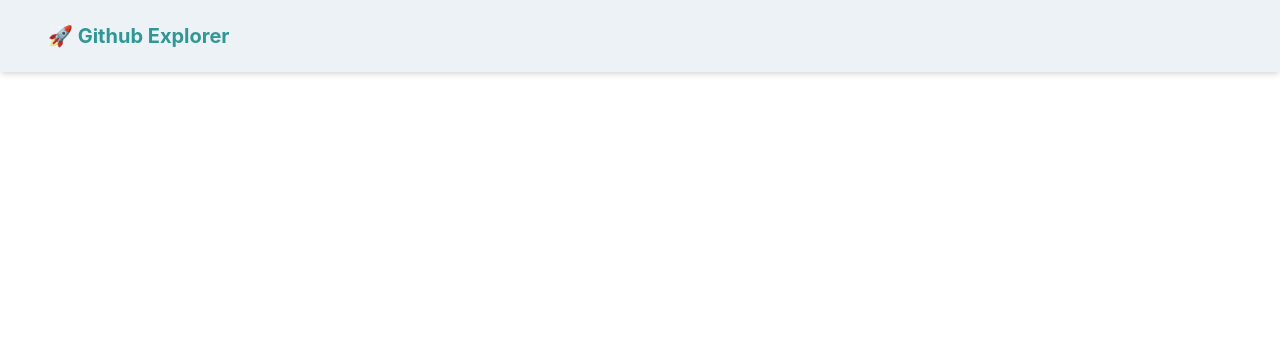
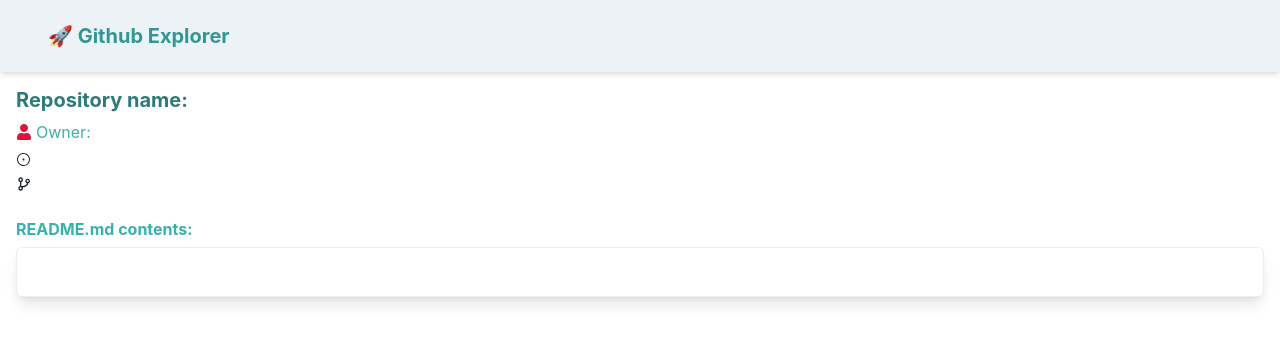
Before and after one commit to sarojadhikari076/github-explorer, a React (Create React App) app in the folder github-explorer-client/: page /repos/1/1 in a window 1280 px wide. Before the commit this address had no page. Shown: the top 342 px of the page. Built offline with nearby package versions, Linux system fonts and the light colour scheme; no server answers.

Commit message:
Slice and integrate github repo details page

```diff
--- a/github-explorer-client/package.json
+++ b/github-explorer-client/package.json
@@ -13,6 +13,7 @@
     "react": "^18.2.0",
     "react-dom": "^18.2.0",
     "react-icons": "^4.7.1",
+    "react-markdown": "^8.0.4",
     "react-router-dom": "^6.4.5",
     "react-scripts": "5.0.1",
     "web-vitals": "^2.1.4"
--- a/github-explorer-client/src/App.js
+++ b/github-explorer-client/src/App.js
@@ -11,7 +11,7 @@ function App() {
         <Navbar />
         <Routes>
           <Route exact path="/" element={<GithubRepos />} />
-          <Route path="/:repoId" element={<RepoDetail />} />
+          <Route path="/repos/:ownerName/:repoName" element={<RepoDetail />} />
         </Routes>
       </Router>
     </Box>
--- a/github-explorer-client/src/components/common/GithubRepoCard.jsx
+++ b/github-explorer-client/src/components/common/GithubRepoCard.jsx
@@ -39,7 +39,8 @@ export default function GithubRepoCard({
       >
         <Stack isInline align="center" spacing={2}>
           <Avatar name={author} src={avatarUrl} />
-          <Link to={`/${name}`}>
+          <Box>
+            <Link to={`/repos/${author}/${name}`}>
               <Heading
                 as="span"
                 size="md"
@@ -51,10 +52,11 @@ export default function GithubRepoCard({
                 {name}
               </Heading>
             </Link>
+          </Box>
         </Stack>
-        <Flex gap={1} align="center">
-          <Icon as={FaUser} size="12px" color="crimson" />
-          <Heading as="h3" size="sm">
+        <Flex gap={1} align="center" mt={2}>
+          <Icon as={FaUser} size="8px" color="crimson" />
+          <Heading as="h3" size="xs">
             {author}
           </Heading>
         </Flex>
--- a/github-explorer-client/src/components/common/Loading.jsx
+++ b/github-explorer-client/src/components/common/Loading.jsx
@@ -3,7 +3,7 @@ import React from 'react'
 
 function Loading() {
   return (
-    <Flex align="center" justify="center" minH="80vh">
+    <Flex align="center" justify="center" minH="70vh">
       <Spinner size="xl" thickness="5px" color="teal.500" />
     </Flex>
   )
--- a/github-explorer-client/src/components/common/Pagination.jsx
+++ b/github-explorer-client/src/components/common/Pagination.jsx
@@ -20,6 +20,7 @@ export default function Pagination({ setPage, isLoading, page, totalRepos }) {
         isRound
         disabled={page === 1 || isLoading}
         onClick={() => setPage((prev) => prev - 1)}
+        colorScheme="blackAlpha"
       />
       <Heading size="xs">
         Page {page} of {totalRepos}
@@ -30,6 +31,7 @@ export default function Pagination({ setPage, isLoading, page, totalRepos }) {
         isRound
         onClick={() => setPage((prev) => prev + 1)}
         disabled={isLoading}
+        colorScheme="blackAlpha"
       />
     </Flex>
   )
--- /dev/null
+++ b/github-explorer-client/src/components/common/Sort.jsx
@@ -0,0 +1,28 @@
+import {
+  IconButton,
+  Menu,
+  MenuButton,
+  MenuItem,
+  MenuList
+} from '@chakra-ui/react'
+import React from 'react'
+import { AiOutlineSortAscending } from 'react-icons/ai'
+
+function Sort() {
+  return (
+    <Menu>
+      <MenuButton as={IconButton} icon={<AiOutlineSortAscending />}>
+        Sort By
+      </MenuButton>
+      <MenuList>
+        <MenuItem>Download</MenuItem>
+        <MenuItem>Create a Copy</MenuItem>
+        <MenuItem>Mark as Draft</MenuItem>
+        <MenuItem>Delete</MenuItem>
+        <MenuItem>Attend a Workshop</MenuItem>
+      </MenuList>
+    </Menu>
+  )
+}
+
+export default Sort
--- a/github-explorer-client/src/pages/GithubRepos.jsx
+++ b/github-explorer-client/src/pages/GithubRepos.jsx
@@ -1,15 +1,16 @@
 import React, { useEffect, useState } from 'react'
-import { Box, Container } from '@chakra-ui/react'
+import { Box, Container, Flex } from '@chakra-ui/react'
 import GithubRepoCard from '../components/common/GithubRepoCard'
 import Search from '../components/common/Search'
 import Pagination from '../components/common/Pagination'
 import Loading from '../components/common/Loading'
+import Sort from '../components/common/Sort'
 
 const PER_PAGE = 9
 
 export default function GithubRepos() {
   const [repos, setRepos] = useState([])
-  const [totalRepos, setTotalRepos] = useState(0)
+  const [totalRepos, setTotalRepos] = useState('--')
   const [page, setPage] = useState(1)
   const [isLoading, setIsLoading] = useState(false)
 
@@ -54,7 +55,10 @@ export default function GithubRepos() {
   return (
     <>
       <Container maxW="7xl" py={4} minH="85vh">
-        <Search />
+        <Flex gap={4}>
+          <Search />
+          <Sort />
+        </Flex>
         {isLoading ? (
           <Loading />
         ) : (
--- a/github-explorer-client/src/pages/RepoDetail.jsx
+++ b/github-explorer-client/src/pages/RepoDetail.jsx
@@ -1,31 +1,51 @@
-import { Container, Heading, Link, Text } from '@chakra-ui/react'
+import {
+  Card,
+  Container,
+  Flex,
+  Heading,
+  Icon,
+  Link,
+  Text
+} from '@chakra-ui/react'
+import axios from 'axios'
+import ReactMarkdown from 'react-markdown'
 import React, { useEffect, useState } from 'react'
 import { useParams } from 'react-router-dom'
+import { BiGitBranch } from 'react-icons/bi'
+import { VscIssues } from 'react-icons/vsc'
+import { FaUser } from 'react-icons/fa'
+import Loading from '../components/common/Loading'
 
 const baseUrl = 'https://api.github.com/repos'
 
 export default function RepoDetail() {
-  const { username, repoName } = useParams()
+  const { ownerName, repoName } = useParams()
   const [isLoading, setIsLoading] = useState(false)
   const [repoInfo, setRepoInfo] = useState({})
-  const repoUrl = `${baseUrl}/${username}/${repoName}`
+  const repoUrl = `${baseUrl}/${ownerName}/${repoName}`
+  const readmeUrl = `${baseUrl}/${ownerName}/${repoName}/readme`
+
+  console.log({ ownerName, repoName })
 
   useEffect(() => {
     ;(async () => {
       try {
         setIsLoading(true)
-        const response = await fetch(
-          'https://api.github.com/repos/greyli/helloflask'
-        )
-        const data = await response.json()
+        const data = await axios(repoUrl)
+        const readmeResponse = await axios(readmeUrl, {
+          headers: {
+            accept: 'application/vnd.github.raw'
+          }
+        })
 
         setRepoInfo({
-          ownerName: data.owner.login,
-          ownerLink: data.owner.html_url,
-          repoName: data.name,
-          repoLink: data.html_url,
-          openIssues: data.open_issues,
-          defaultBranch: data.default_branch
+          ownerName: data.data.owner.login,
+          ownerLink: data.data.owner.html_url,
+          repoName: data.data.name,
+          repoLink: data.data.html_url,
+          openIssues: data.data.open_issues,
+          defaultBranch: data.data.default_branch,
+          readmeContent: readmeResponse.data
         })
       } catch (error) {
         console.log(error)
@@ -33,23 +53,43 @@ export default function RepoDetail() {
         setIsLoading(false)
       }
     })()
-  }, [repoUrl])
+  }, [readmeUrl, repoUrl])
 
-  if (isLoading) return null
+  if (isLoading) return <Loading isLoading={isLoading} />
   return (
-    <Container maxW="7xl" py={4} minH="85vh">
-      <Link href={repoInfo.repoLink}>
-        <Heading as="h2" size="md">
+    <Container
+      maxW="7xl"
+      py={4}
+      minH="85vh"
+      display="flex"
+      flexDir="column"
+      gap={2}
+    >
+      <Heading as="h2" size="md" color="teal.600">
+        <Link href={repoInfo.repoLink}>
           Repository name: {repoInfo.repoName}
-        </Heading>
-      </Link>
-      <Text>
-        <Link href={repoInfo.ownerLink}>Owner: {repoInfo.ownerName}</Link>
-      </Text>
-      <Text>Number of open issues: {repoInfo.openIssues}</Text>
-      <Text>Default branch: {repoInfo.defaultBranch}</Text>
-      <Text>README.md contents:</Text>
-      <pre>{repoInfo.readme}</pre>
+        </Link>
+      </Heading>
+      <Flex gap={1} align="center">
+        <Icon as={FaUser} size="8px" color="crimson" />
+        <Link href={repoInfo.ownerLink} color="teal.400">
+          Owner: {repoInfo.ownerName}
+        </Link>
+      </Flex>
+      <Flex gap={1} align="center">
+        <Icon as={VscIssues} size="12px" />
+        <Text fontSize="lg">{repoInfo.openIssues}</Text>
+      </Flex>
+      <Flex gap={1} align="center">
+        <Icon as={BiGitBranch} size="12px" />
+        <Text fontSize="lg">{repoInfo.defaultBranch}</Text>
+      </Flex>
+      <Heading as="h6" size="sm" color="teal.400" mt={5}>
+        README.md contents:
+      </Heading>
+      <Card px={10} py={6} shadow="lg" border="1px solid #eee">
+        <ReactMarkdown children={repoInfo.readmeContent} />
+      </Card>
     </Container>
   )
 }
--- a/package.json
+++ b/package.json
@@ -10,6 +10,7 @@
   "author": "Saroj Adhikari",
   "license": "ISC",
   "dependencies": {
+    "axios": "^1.2.1",
     "express": "^4.18.2"
   },
   "devDependencies": {
```
Also changed, not shown: 2 other files (tests, documents, lock files or other folders). Lines whose indentation alone changed are shown as unchanged.
